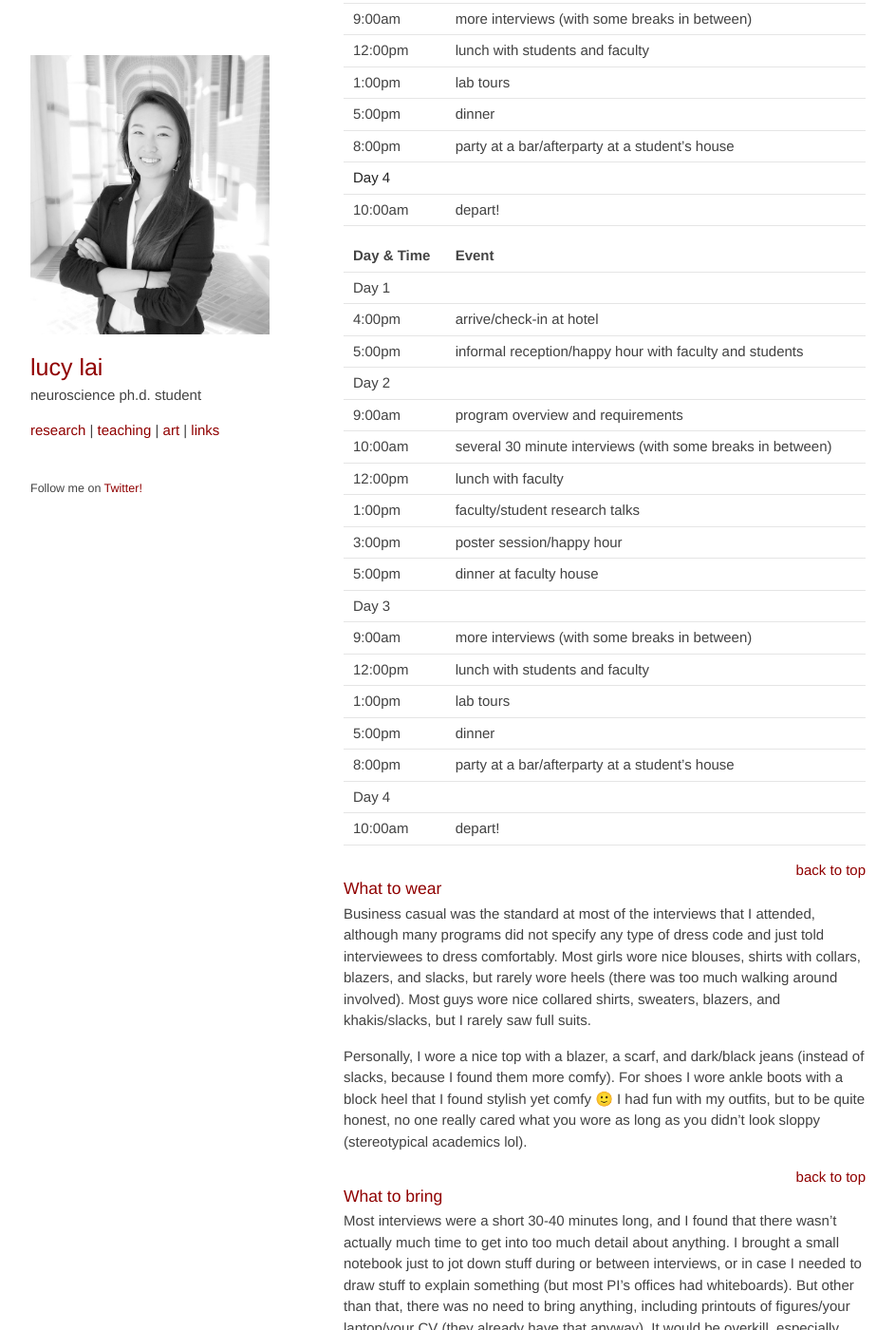
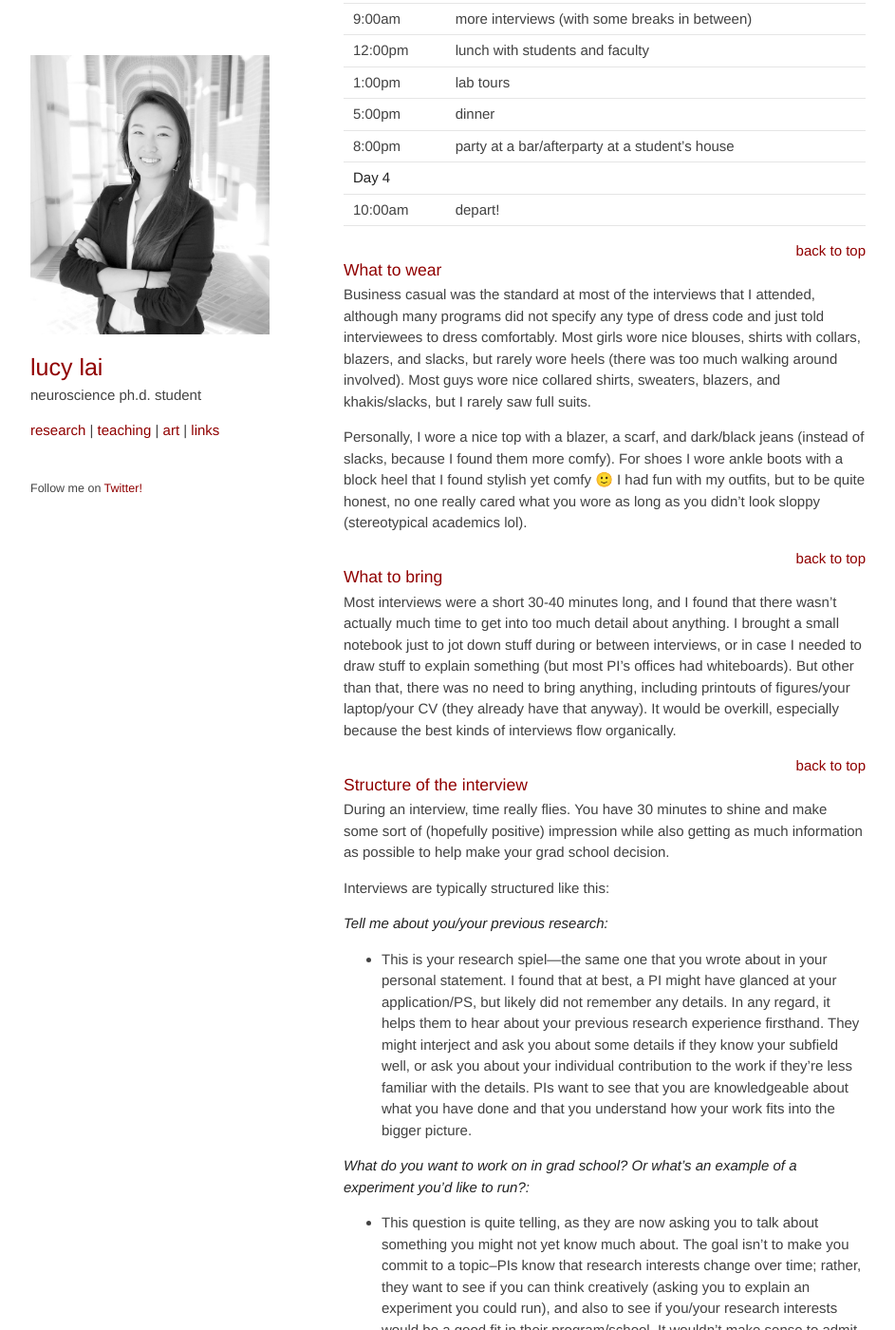
Before and after one commit to lucylai96/lucylai96.github.io, a Jekyll site: the page built from blog/gradapps.md, in a window 1280 px wide and 1400 px high, scrolled down 12129 px. Shown: the whole window at 95% size, without its empty margins (168-1111 px from the left). Built offline with Jekyll 4.4.1, drawn with Linux system fonts in a browser that asks for light colours; our own code applies the rules of GitHub Pages for plain Markdown files.

Commit message:
Update gradapps.md

```diff
--- a/blog/gradapps.md
+++ b/blog/gradapps.md
@@ -262,28 +262,6 @@ I found it hard to get a sense of what interview weekend was going to be like un
 |    **Day 4**   |                                                            |
 |     10:00am    | depart!                                                    |
 
-
-|   Day & Time   | Event                                                      |
-|----------------|------------------------------------------------------------|
-|      Day 1     |                                                            |
-|     4:00pm     | arrive/check-in at hotel                                   |
-|     5:00pm     | informal reception/happy hour with faculty and students    |
-|      Day 2     |                                                            |
-|     9:00am     | program overview and requirements                          |
-|     10:00am    | several 30 minute interviews (with some breaks in between) |
-|     12:00pm    | lunch with faculty                                         |
-|     1:00pm     | faculty/student research talks                             |
-|     3:00pm     | poster session/happy hour                                  |
-|     5:00pm     | dinner at faculty house                                    |
-|      Day 3     |                                                            |
-|     9:00am     | more interviews (with some breaks in between)              |
-|     12:00pm    | lunch with students and faculty                            |
-|     1:00pm     | lab tours                                                  |
-|     5:00pm     | dinner                                                     |
-|     8:00pm     | party at a bar/afterparty at a student’s house             |
-|      Day 4     |                                                            |
-|     10:00am    | depart!                                                    |
-
 <div style="text-align: right"><a href="https://lucy-lai.com/blog/gradapps#table-of-contents">back to top</a> </div>
 
 ### What to wear
```
